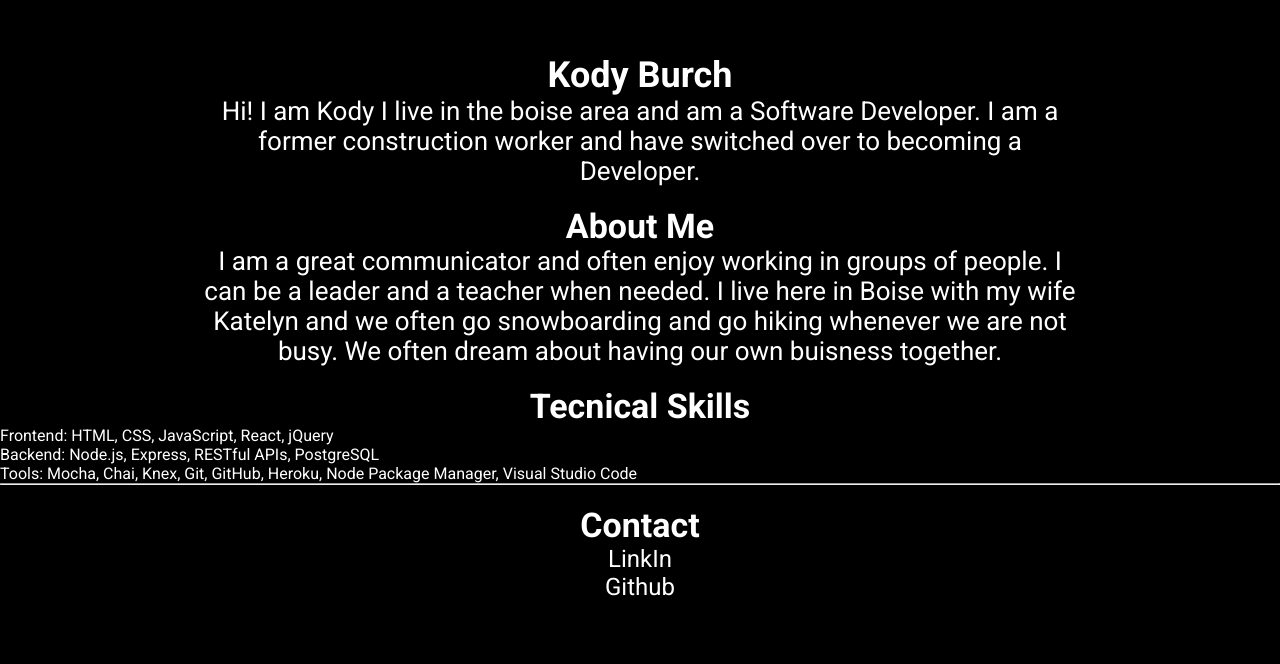
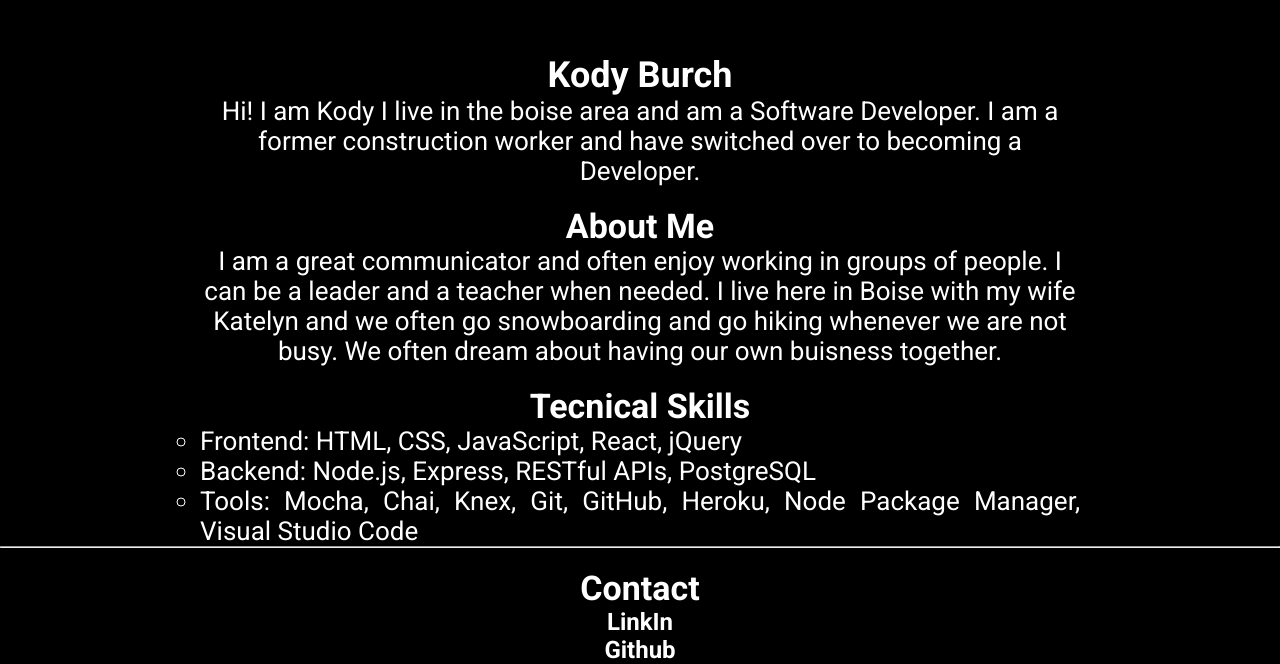
Before and after one commit to kburch4/Portfolio, a plain HTML site: page index.html in a window 1280 px wide. Shown: the part 776-1440 px from the top of the page. Before the commit the page ends 1377 px from the top, so only its background shows below. Drawn offline with Linux system fonts and the light colour scheme.

Commit message:
Update portfolio.css

```diff
--- a/portfolio.css
+++ b/portfolio.css
@@ -141,7 +141,22 @@ p{
     padding-left: 200px;
     padding-right: 200px;
 }
+.skills{
+    text-align: justify;
+    font-size: 26px;
+    padding-left: 200px;
+    padding-right: 200px;
+    list-style-type: circle;
+}
 .link-page{
     text-align: center;
     font-size: 24px;
 }
+.link-page li a{
+    color:white;
+    font-weight: bold;
+    transition: all 0.5s ease;
+}
+.link-page li a:hover{
+    color: #FEC544;
+}
```
